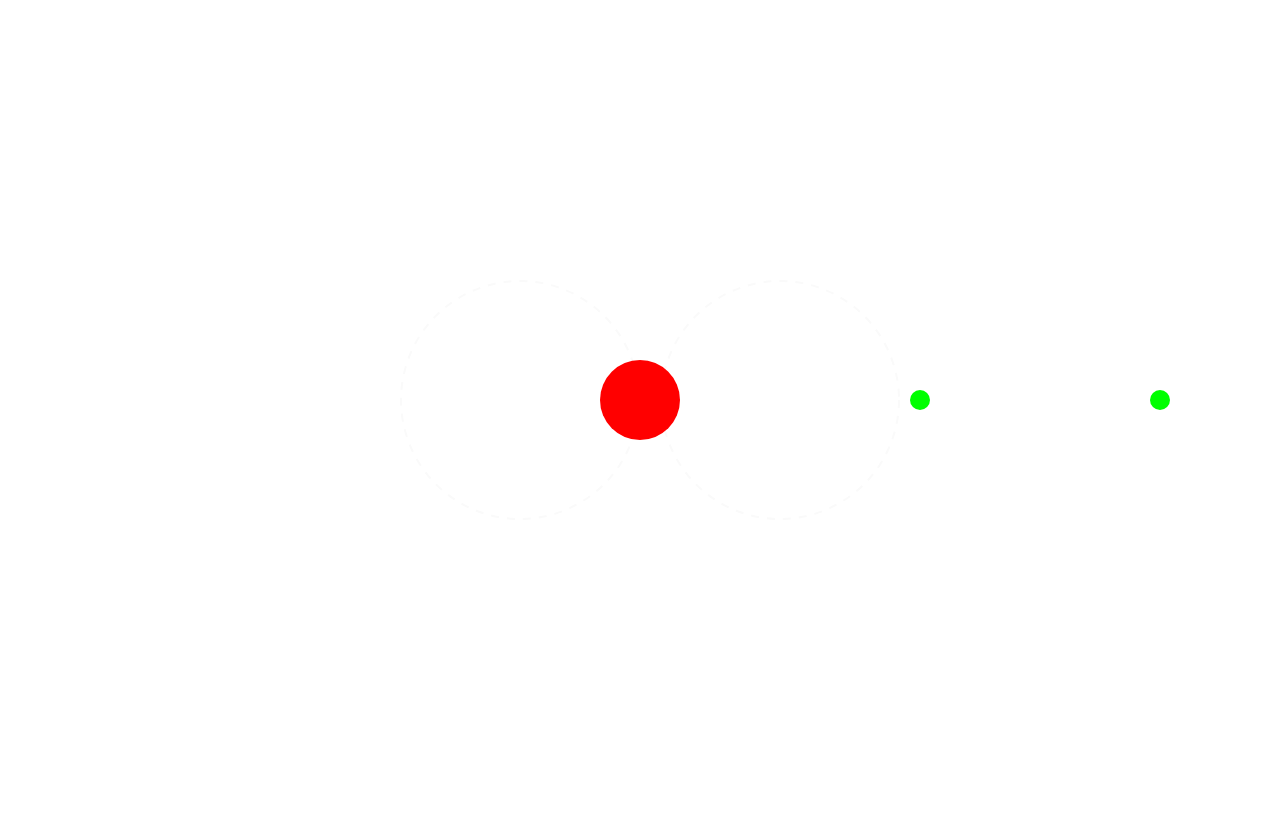
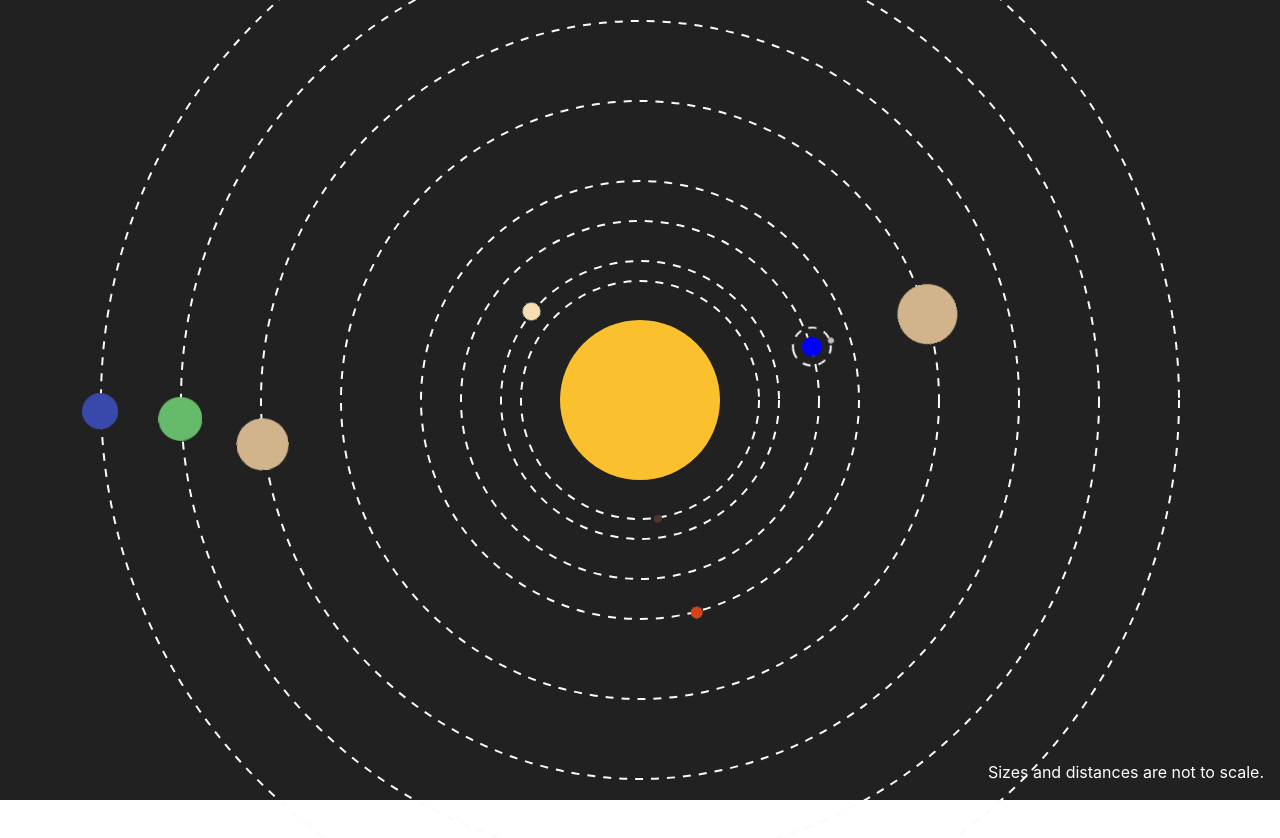
Before and after one commit to dododo25/ariadne.io, a React (Create React App) app: page / in a window 1280 px wide. Shown: the top 838 px of the page. Before the commit the page ends 800 px from the top, so only its background shows below. Built offline with nearby package versions, Linux system fonts and the light colour scheme.

Commit message:
Add planets

```diff
--- a/src/App.js
+++ b/src/App.js
@@ -1,15 +1,40 @@
-import Celestial from './Celestial.js';
-import Star from './Star.js';
+import Earth from './Earth.js';
+import Jupiter from './Jupiter.js';
+import Mars from './Mars.js';
+import Mercury from './Mercury.js';
+import Moon from './Moon.js';
+import Neptune from './Neptune.js';
+import Saturn from './Saturn.js';
+import Sun from './Sun.js';
+import Uranus from './Uranus.js';
+import Venus from './Venus.js';
 
 function App() {
   return (
-    <div className='w-100 vh-100 d-flex justify-content-center align-items-center'>
-      <Star radius={40} fill={'#FF0000'}>
-        <Celestial distance={120} radius={10} fill={'#00FF00'}>
-          <Celestial distance={120} radius={10} fill={'#00FF00'}></Celestial>
-        </Celestial>
-      </Star>
+    <div className='d-flex justify-content-center'>
+      <div className='w-0'>
+        <div className='vh-100 d-flex justify-content-center align-items-center'>
+          <Sun>
+            <Mercury distance={120} />
+            <Venus   distance={140} />
+            <Earth   distance={180}>
+              <Moon distance={20} />
+            </Earth>
+            <Mars    distance={220} />
+            <Jupiter distance={300} />
+            <Saturn  distance={380} />
+            <Uranus  distance={460} />
+            <Neptune distance={540} />
+          </Sun>
+        </div>
+      </div>
+      <div className='w-0'>
+        <div className='vw-50 vh-100 d-flex justify-content-end align-items-end p-3'>
+          <span style={{color: 'white'}}>Sizes and distances are not to scale.</span>
+        </div>
+      </div>
     </div>
+
   );
 }
 
--- /dev/null
+++ b/src/Earth.js
@@ -0,0 +1,13 @@
+import './Celestial.css';
+
+import Celestial from './Celestial.js';
+
+const Earth = props => {
+    return (
+        <Celestial radius={10} distance={props.distance} duration={10} fill='#0000FF'>
+            {props.children}
+        </Celestial>
+    );
+};
+
+export default Earth;
--- /dev/null
+++ b/src/Jupiter.js
@@ -0,0 +1,13 @@
+import './Celestial.css';
+
+import Celestial from './Celestial.js';
+
+const Jupiter = props => {
+    return (
+        <Celestial radius={30} distance={props.distance} duration={118.6} shift={180} fill='#D2B48C'>
+            {props.children}
+        </Celestial>
+    );
+};
+
+export default Jupiter;
--- /dev/null
+++ b/src/Mars.js
@@ -0,0 +1,13 @@
+import './Celestial.css';
+
+import Celestial from './Celestial.js';
+
+const Mars = props => {
+    return (
+        <Celestial radius={6} distance={props.distance} duration={18.8} fill='#D84315'>
+            {props.children}
+        </Celestial>
+    );
+};
+
+export default Mars;
--- /dev/null
+++ b/src/Mercury.js
@@ -0,0 +1,13 @@
+import './Celestial.css';
+
+import Celestial from './Celestial.js';
+
+const Mercury = props => {
+    return (
+        <Celestial radius={4} distance={props.distance} duration={2.41} fill='#4E342E'>
+            {props.children}
+        </Celestial>
+    );
+};
+
+export default Mercury;
--- /dev/null
+++ b/src/Moon.js
@@ -0,0 +1,13 @@
+import './Celestial.css';
+
+import Celestial from './Celestial.js';
+
+const Moon = props => {
+    return (
+        <Celestial radius={3} distance={props.distance} duration={0.01} fill='#BDBDBD'>
+            {props.children}
+        </Celestial>
+    );
+};
+
+export default Moon;
--- /dev/null
+++ b/src/Neptune.js
@@ -0,0 +1,13 @@
+import './Celestial.css';
+
+import Celestial from './Celestial.js';
+
+const Neptune = props => {
+    return (
+        <Celestial radius={18} distance={props.distance} duration={1647.9} fill='#3949AB'>
+            {props.children}
+        </Celestial>
+    );
+};
+
+export default Neptune;
--- /dev/null
+++ b/src/Saturn.js
@@ -0,0 +1,13 @@
+import './Celestial.css';
+
+import Celestial from './Celestial.js';
+
+const Saturn = props => {
+    return (
+        <Celestial radius={26} distance={props.distance} duration={294.6} fill='#D2B48C'>
+            {props.children}
+        </Celestial>
+    );
+};
+
+export default Saturn;
--- a/src/Star.js
+++ b/src/Sun.js
@@ -1,7 +1,5 @@
-import './Celestial.css';
-
-const Star = props => {
-    const radius = props.radius;
+const Sun = props => {
+    const radius = 80;
     const children = [];
 
     if (props.children && props.children.length) {
@@ -9,14 +7,14 @@ const Star = props => {
             const child = props.children[i];
 
             children.push(
-                <div key={i} className='d-flex justify-content-center align-items-center' style={{width: 0}}>
+                <div key={i} className='w-0 d-flex justify-content-center align-items-center'>
                     {child}
                 </div>
             );
         }
     } else if (props.children) {
         children.push(
-            <div className='d-flex justify-content-center align-items-center' style={{width: 0}}>
+            <div key={0} className='w-0 d-flex justify-content-center align-items-center'>
                 {props.children}
             </div>
         );
@@ -25,10 +23,10 @@ const Star = props => {
     return (
         <div className='d-flex align-items-center justify-content-center'>
             {children}
-            <div className='d-flex align-items-center justify-content-center' style={{width: 0, zIndex: 999}}>
+            <div className='w-0 d-flex align-items-center justify-content-center' style={{zIndex: 999}}>
                 <div>
                     <svg width={radius * 2} height={radius * 2}>
-                        <circle cx={radius} cy={radius} r={radius} fill={props.fill} />
+                        <circle cx={radius} cy={radius} r={radius} fill='#FBC02D' />
                     </svg>
                 </div>
             </div>
@@ -36,4 +34,4 @@ const Star = props => {
     );
 };
 
-export default Star;
+export default Sun;
--- /dev/null
+++ b/src/Uranus.js
@@ -0,0 +1,13 @@
+import './Celestial.css';
+
+import Celestial from './Celestial.js';
+
+const Uranus = props => {
+    return (
+        <Celestial radius={22} distance={props.distance} duration={840.1} fill='#66BB6A'>
+            {props.children}
+        </Celestial>
+    );
+};
+
+export default Uranus;
--- /dev/null
+++ b/src/Venus.js
@@ -0,0 +1,13 @@
+import './Celestial.css';
+
+import Celestial from './Celestial.js';
+
+const Venus = props => {
+    return (
+        <Celestial radius={9} distance={props.distance} duration={6.15} fill='#F5DEB3'>
+            {props.children}
+        </Celestial>
+    );
+};
+
+export default Venus;
--- a/src/index.css
+++ b/src/index.css
@@ -1,5 +1,6 @@
 body {
   margin: 0;
+  overflow: hidden;
   font-family: -apple-system, BlinkMacSystemFont, 'Segoe UI', 'Roboto', 'Oxygen',
     'Ubuntu', 'Cantarell', 'Fira Sans', 'Droid Sans', 'Helvetica Neue',
     sans-serif;
@@ -11,3 +12,15 @@ code {
   font-family: source-code-pro, Menlo, Monaco, Consolas, 'Courier New',
     monospace;
 }
+
+div#root {
+  background-color: #212121;
+}
+
+.w-0 {
+  width: 0;
+}
+
+.vw-50 {
+  width: 50vw;
+}
```
